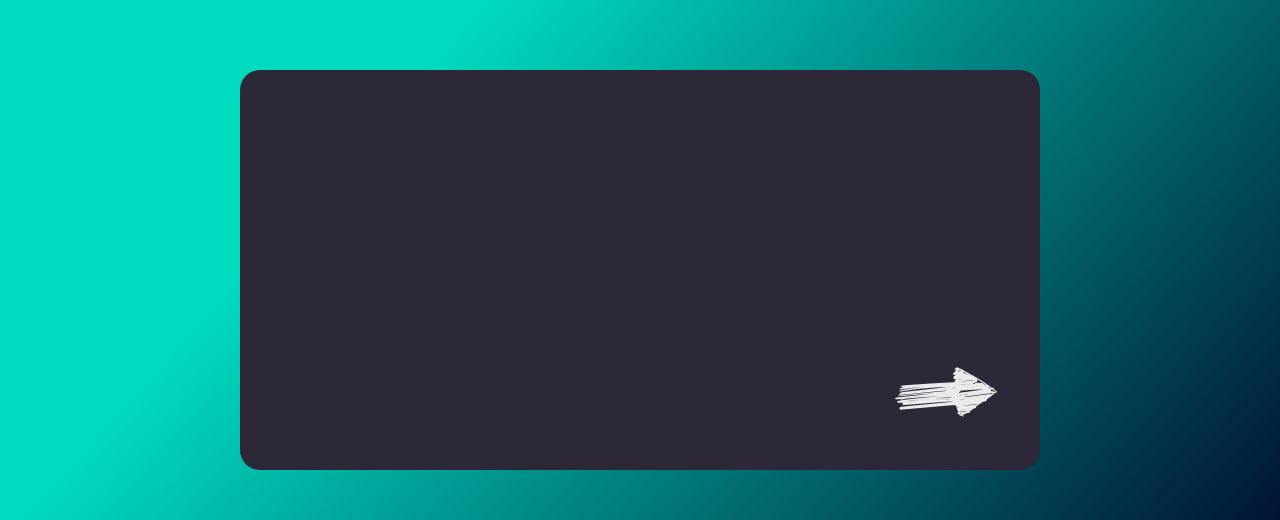
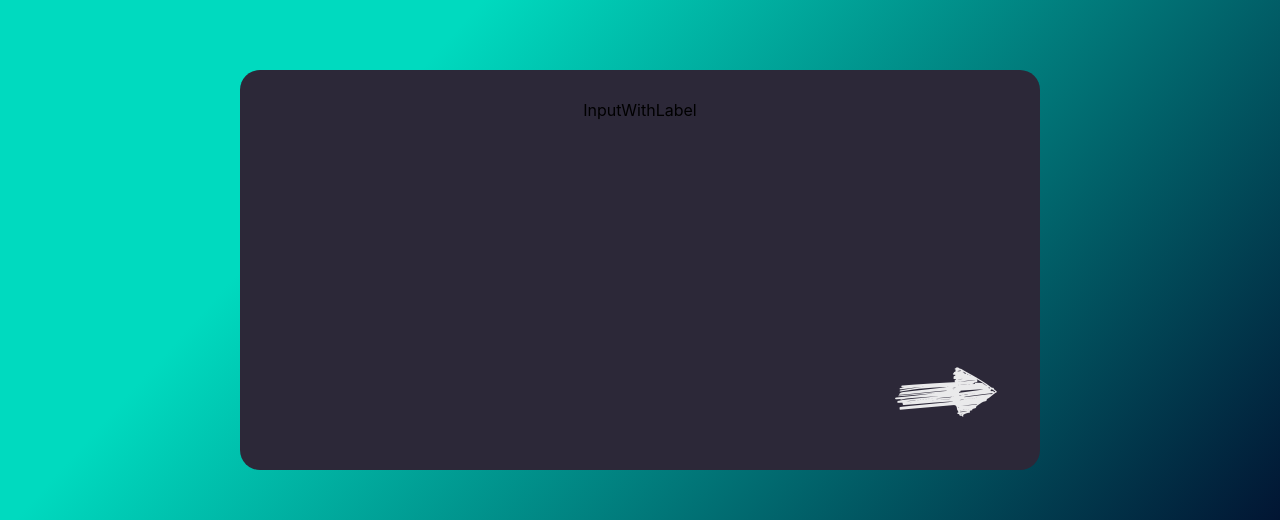
Before and after one commit to wojciechnowaczyk/quizz_app, a React (Create React App) app in the folder quiz_app/: page / in a window 1280 px wide. Shown: the part 130-650 px from the top of the page. Built offline with nearby package versions, Linux system fonts and the light colour scheme.

Commit message:
Input component

```diff
--- /dev/null
+++ b/quiz_app/src/components/inputWithLabel.js
@@ -0,0 +1,9 @@
+import React from 'react';
+
+const InputWithLabel = () => {
+    return(
+        <div>InputWithLabel</div>
+    )
+}
+
+export default InputWithLabel;
--- a/quiz_app/src/screens/mainScreen.js
+++ b/quiz_app/src/screens/mainScreen.js
@@ -1,5 +1,6 @@
 import React from 'react';
 import styled from 'styled-components';
+import InputWithLabel from '../components/inputWithLabel';
 import Logotype from '../assets/img/logo_expansio.png';
 import RightArrow from '../assets/img/right-arrow.png';
 
@@ -11,6 +12,7 @@ const  MainScreen = () => {
         <MainBox>
             <Logo src={Logotype}/>
             <InnerBox>
+                <InputWithLabel />
                 <Arrow onClick={()=>handleArrowClick()}>
                     <img src={RightArrow} alt=""></img>
                 </Arrow>
@@ -35,6 +37,8 @@ const InnerBox = styled.div`
     background-color: rgb(44,40,56);
     border-radius: 20px;
     position: relative;
+    padding: 30px;
+    box-sizing: border-box;
 `
 const Logo = styled.img`
     width: 200px;
```
